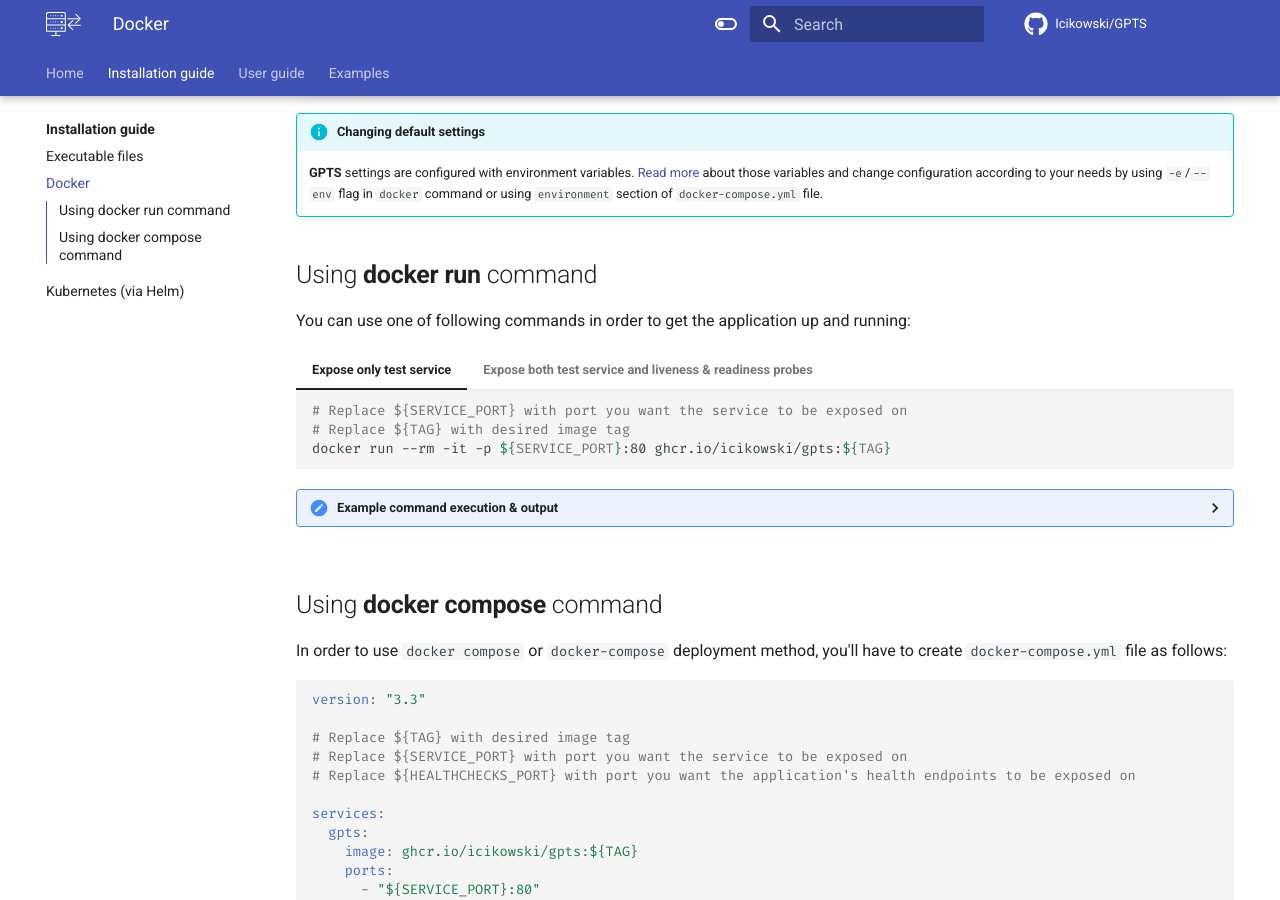
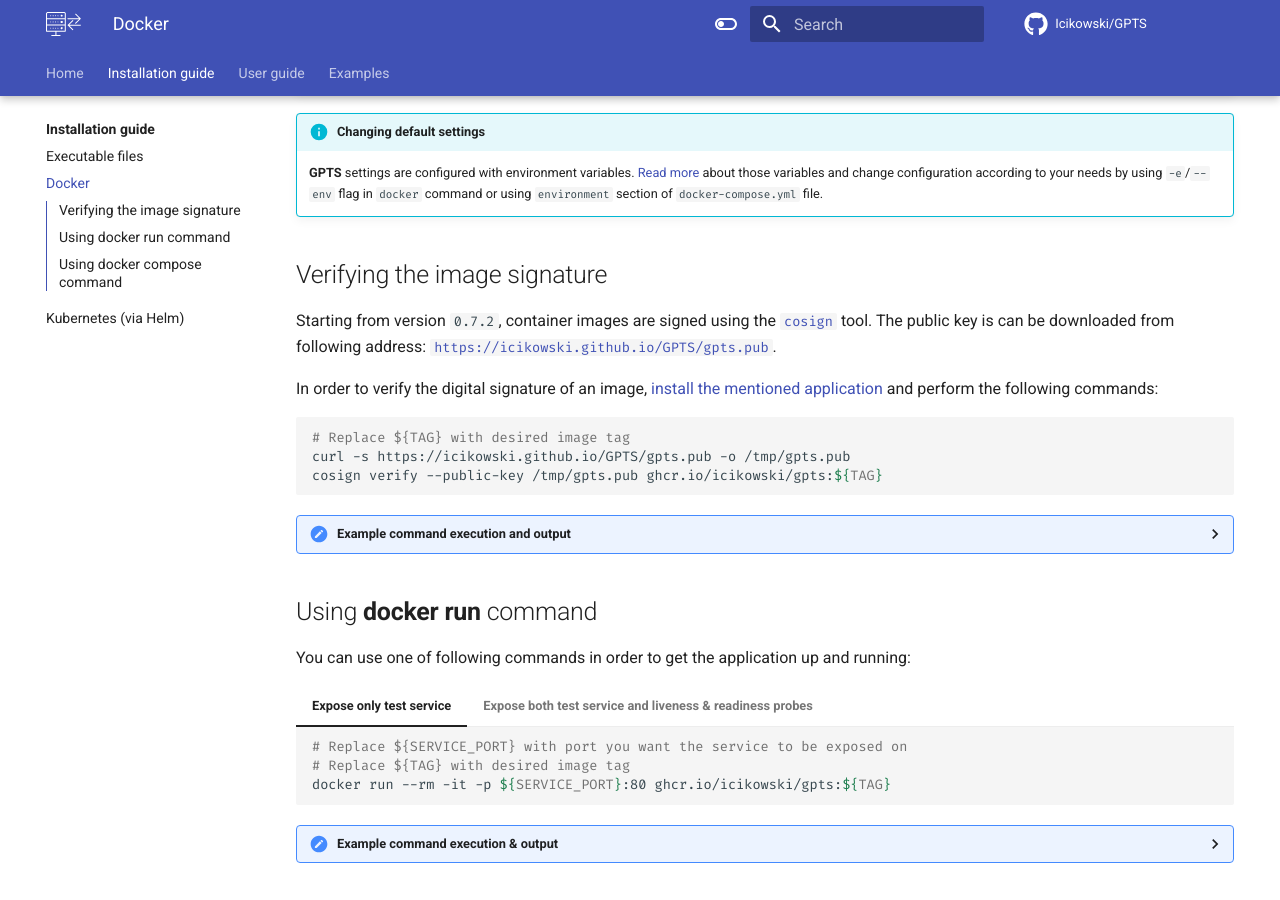
Before and after one commit to Icikowski/GPTS, an MkDocs documentation site: the page built from docs/installation/docker.md, in a window 1280 px wide and 900 px high, scrolled down 382 px. Built offline with MkDocs 1.6.1 and Material for MkDocs 9.7.7, drawn with Linux system fonts in a browser that asks for light colours; comment, search, counter and statistics services are not loaded.

Commit message:
Update docs

````diff
--- a/docs/installation/docker.md
+++ b/docs/installation/docker.md
@@ -11,6 +11,26 @@
 
 !!! info "Changing default settings"
     **GPTS** settings are configured with environment variables. [Read more](../usage/flags.md) about those variables and change configuration according to your needs by using `-e`/`--env` flag in `docker` command or using `environment` section of `docker-compose.yml` file.
+
+## Verifying the image signature
+
+Starting from version `0.7.2`, container images are signed using the [`cosign`](https://github.com/sigstore/cosign) tool. The public key is can be downloaded from following address: [`https://icikowski.github.io/GPTS/gpts.pub`](../gpts.pub).
+
+In order to verify the digital signature of an image, [install the mentioned application](https://docs.sigstore.dev/cosign/installation/) and perform the following commands:
+
+```bash
+# Replace ${TAG} with desired image tag
+curl -s https://icikowski.github.io/GPTS/gpts.pub -o /tmp/gpts.pub
+cosign verify --public-key /tmp/gpts.pub ghcr.io/icikowski/gpts:${TAG}
+```
+???- summary "Example command execution and output"
+    ```bash
+    curl -s https://icikowski.github.io/GPTS/gpts.pub -o /tmp/gpts.pub
+    cosign verify --public-key /tmp/gpts.pub ghcr.io/icikowski/gpts:0.7.2
+    ```
+    ```
+    To be added
+    ```
 
 ## Using **docker run** command
 
````
Also changed, not shown: docs/changelog.md (+10 -1 lines), mkdocs.yml (line endings or trailing spaces), 1 other file.
